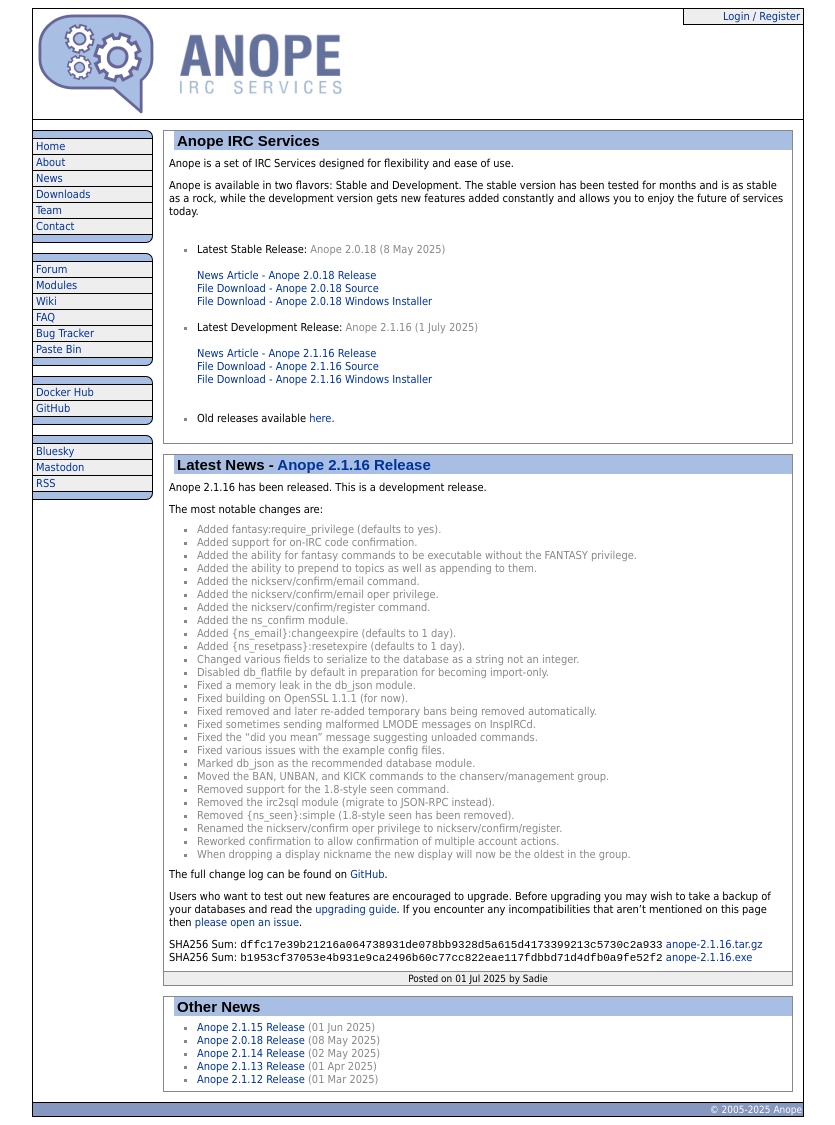
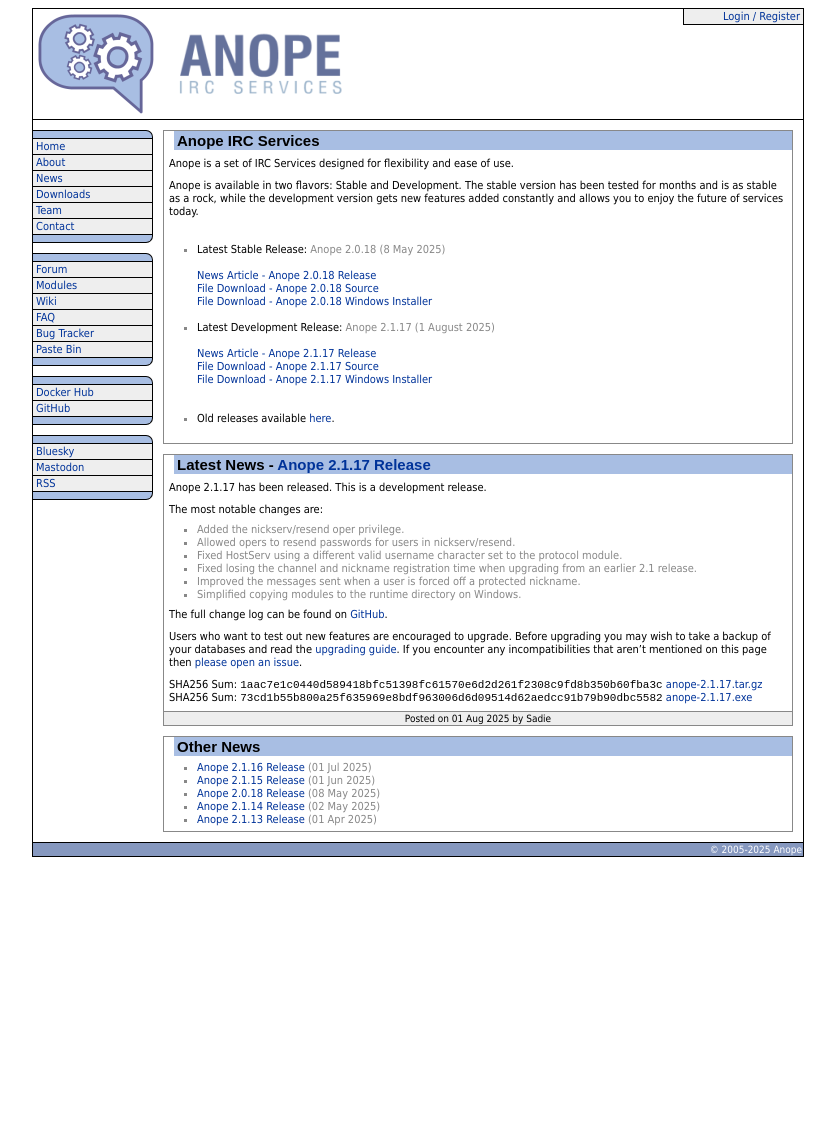
Before and after one commit to anope/website, a Jekyll site: the page built from index.html, in a window 1280 px wide. Shown: the whole page, without its empty margins (222-1057 px from the left). Built offline with Jekyll 4.4.1, drawn with Linux system fonts in a browser that asks for light colours; the list of posts is cut into pages by our own code; after the commit the page ends 900 px from its top, so only the background shows below that.

Commit message:
Add the news post for the 2.1.17 release.

```diff
--- a/_config.yml
+++ b/_config.yml
@@ -38,11 +38,11 @@
 
 releases:
   devel:
-    version: 2.1.16
-    date: 2025-07-01
-    news: /news/2025/anope-2116-release.html
-    source: https://github.com/anope/anope/archive/refs/tags/2.1.16.tar.gz
-    windows: https://github.com/anope/anope/releases/download/2.1.16/anope-2.1.16.exe
+    version: 2.1.17
+    date: 2025-08-01
+    news: /news/2025/anope-2117-release.html
+    source: https://github.com/anope/anope/archive/refs/tags/2.1.17.tar.gz
+    windows: https://github.com/anope/anope/releases/download/2.1.17/anope-2.1.17.exe
   stable:
     version: 2.0.18
     date: 2025-05-08
--- /dev/null
+++ b/_posts/2020s/2025-08-01-anope-2117-release.md
@@ -0,0 +1,25 @@
+---
+layout: post
+title: Anope 2.1.17 Release
+author: Sadie
+category: 2025
+---
+
+Anope 2.1.17 has been released. This is a development release.
+
+The most notable changes are:
+
+* Added the nickserv/resend oper privilege.
+* Allowed opers to resend passwords for users in nickserv/resend.
+* Fixed HostServ using a different valid username character set to the protocol module.
+* Fixed losing the channel and nickname registration time when upgrading from an earlier 2.1 release.
+* Improved the messages sent when a user is forced off a protected nickname.
+* Simplified copying modules to the runtime directory on Windows.
+
+The full change log can be found on [GitHub](https://github.com/anope/anope/compare/2.1.16...2.1.17).
+
+Users who want to test out new features are encouraged to upgrade. Before upgrading you may wish to take a backup of your databases and read the [upgrading guide](/upgrading.html). If you encounter any incompatibilities that aren't mentioned on this page then [please open an issue](https://github.com/anope/website/issues/new).
+
+SHA256 Sum: `1aac7e1c0440d589418bfc51398fc61570e6d2d261f2308c9fd8b350b60fba3c` [anope-2.1.17.tar.gz](https://github.com/anope/anope/archive/refs/tags/2.1.17.tar.gz)
+\
+SHA256 Sum: `73cd1b55b800a25f635969e8bdf963006d6d09514d62aedcc91b79b90dbc5582` [anope-2.1.17.exe](https://github.com/anope/anope/releases/download/2.1.17/anope-2.1.17.exe)
```
